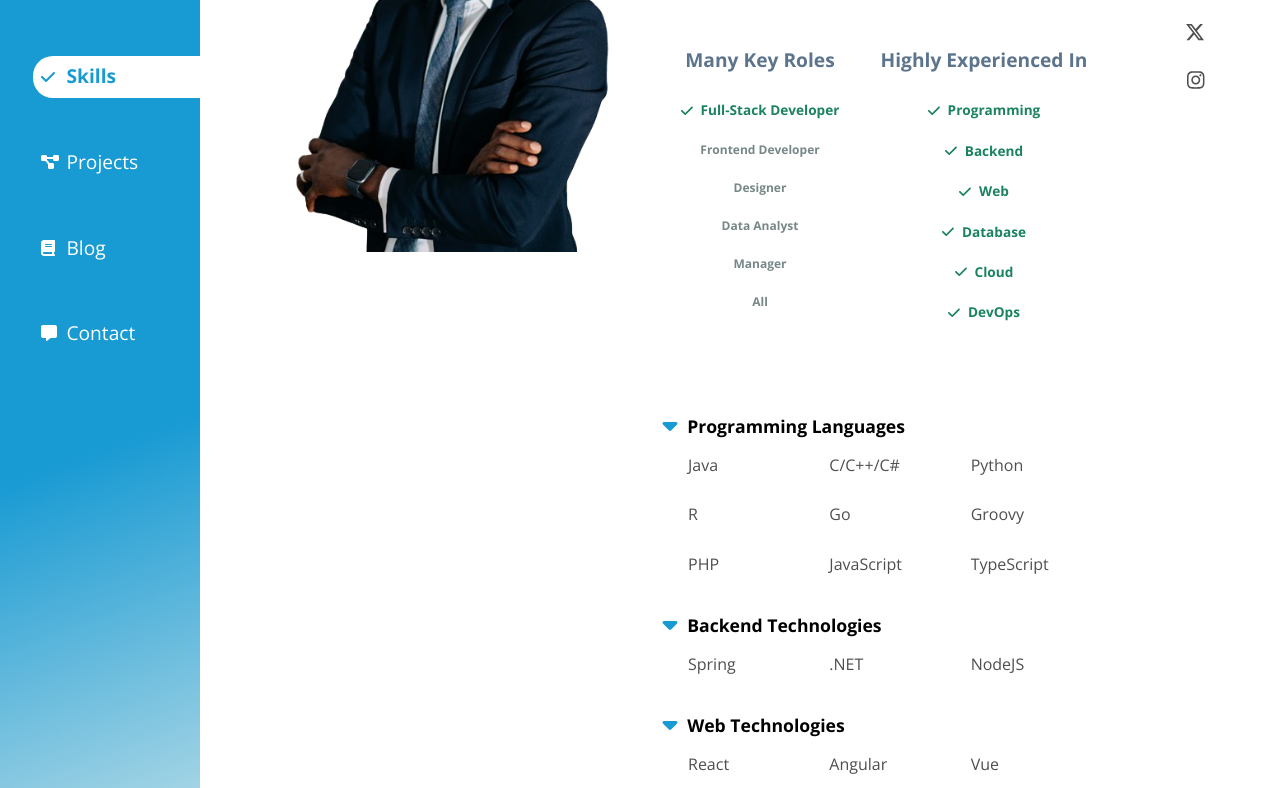
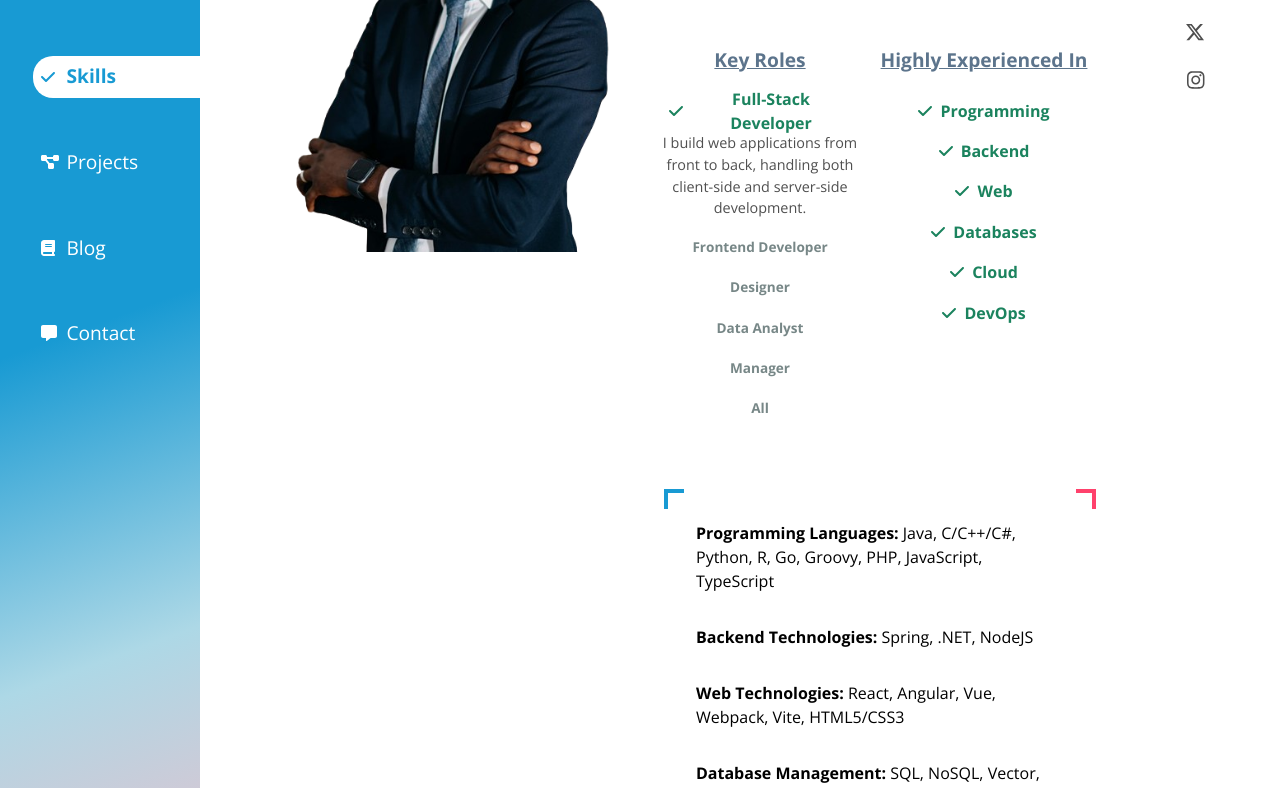
Before and after one commit to R-Daneel0livaw/portfolio, a React (Vite) app: page /skills in a window 1280 px wide. Shown: the part 300-1088 px from the top of the page. Built offline with nearby package versions, Linux system fonts and the light colour scheme; a web font is replaced by a local one.

Commit message:
Add skill button descriptions and adjust sizing of fonts in section.

```diff
--- a/src/pages/Skills/Skills.module.css
+++ b/src/pages/Skills/Skills.module.css
@@ -54,6 +54,7 @@
   font-weight: bold;
   font-size: 1.2rem;
   margin-bottom: 1rem;
+  text-decoration: underline;
 }
 
 .personaExperienceContainer {
@@ -92,20 +93,28 @@
   /* background-color: #e5ecec; */
   color: #778787;
   font-weight: bold;
-  font-size: 0.75rem;
+  font-size: 0.85rem;
   cursor: pointer;
   /* transition: background-color 0.3s; */
   text-transform: capitalize;
+  height: 1.9rem;
 }
 
 .selected {
   color: #1b835e;
-  font-size: 0.85rem;
+  font-size: 1rem;
   font-weight: bold;
 }
 
 .skillButton:hover {
-  font-size: .85rem;
+  font-size: 1rem;
+}
+
+.skillButtonDescription {
+  text-align: center;
+  font-size: .9rem;
+  margin: .1rem 0 .5rem;
+  color: #4f4f4f;
 }
 
 .skillsGrid {
@@ -116,9 +125,26 @@
 }
 
 .activityCotainer {
+  display: flex;
+  flex-direction: column;
+  gap: 2rem;
+  padding: 2rem;
   margin-left: 1rem;
   margin-top: 1rem;
   margin-bottom: 2rem;
+
+  background:
+    linear-gradient(to right, #189ad3 4px, transparent 4px) 0 0,
+    linear-gradient(to right, #ff416c 4px, transparent 4px) 0 100%,
+    linear-gradient(to left, #ff416c 4px, transparent 4px) 100% 0,
+    linear-gradient(to left, #189ad3 4px, transparent 4px) 100% 100%,
+    linear-gradient(to bottom, #189ad3 4px, transparent 4px) 0 0,
+    linear-gradient(to bottom, #ff416c 4px, transparent 4px) 100% 0,
+    linear-gradient(to top, #ff416c 4px, transparent 4px) 0 100%,
+    linear-gradient(to top, #189ad3 4px, transparent 4px) 100% 100%;
+
+  background-repeat: no-repeat;
+  background-size: 20px 20px;
 }
 
 .skillHeadingContainer {
--- a/src/pages/Skills/Skills.tsx
+++ b/src/pages/Skills/Skills.tsx
@@ -1,28 +1,13 @@
 import PageHeader from "../../components/PageHeader/PageHeader";
 import {
   faCheck,
-  faArrowsRotate,
 } from "@fortawesome/free-solid-svg-icons";
 import { FontAwesomeIcon } from "@fortawesome/react-fontawesome";
 import styles from "./Skills.module.css";
-import React, { useState } from "react";
-import CollapsibleSection from "../../components/CollapsibleSection/CollapsibleSection";
+import { useState } from "react";
 
 export default function Skills() {
   const [currentPersona, setCurrentPersona] = useState<string>("Full-Stack Developer");
-  const [activePersonaButton, setActivePersonaButton] = useState("full");
-
-  const [activeSections, setActiveSections] = useState<{
-    [key: string]: number;
-  }>(getDefaultActiveState());
-
-  const [inactiveSections, setInactiveSections] = useState<{
-    [key: string]: number;
-  }>(getDefaultInactiveState());
-
-  const [rotation, setRotation] = useState(0);
-
-  const [expandedActivities, setExpandedActivities] = useState<string[]>([Object.keys(getDefaultActiveState())[0]]);
 
   type Skill = string;
 
@@ -41,7 +26,7 @@ export default function Skills() {
         { shortName: "Programming", longName: "Programming Languages", skills: ["Java", "C/C++/C#", "Python", "R", "Go", "Groovy", "PHP", "JavaScript", "TypeScript"] },
         { shortName: "Backend", longName: "Backend Technologies", skills: ["Spring", ".NET", "NodeJS"] },
         { shortName: "Web", longName: "Web Technologies", skills: ["React", "Angular", "Vue", "Webpack", "Vite", "HTML5/CSS3"] },
-        { shortName: "Database", longName: "Database Management", skills: ["SQL", "NoSQL", "Vector", "Oracle", "PostgreSQL", "MySQL", "MongoDB", "Neo4j", "Cassandra"] },
+        { shortName: "Databases", longName: "Database Management", skills: ["SQL", "NoSQL", "Vector", "Oracle", "PostgreSQL", "MySQL", "MongoDB", "Neo4j", "Cassandra"] },
         { shortName: "Cloud", longName: "Cloud Platforms", skills: ["AWS", "Azure"] },
         { shortName: "DevOps", longName: "DevOps", skills: ["Docker", "Kubernetes", "OpenShift", "Jenkins", "CI/CD Pipelines", "Git"] },
       ],
@@ -50,7 +35,7 @@ export default function Skills() {
       "Frontend Developer",
       [
         { shortName: "Web", longName: "Web Technologies", skills: ["React", "Angular", "Vue", "Webpack", "Vite", "HTML5/CSS3"] },
-        { shortName: "Database", longName: "Database Management", skills: ["SQL", "NoSQL", "Vector", "Oracle", "PostgreSQL", "MySQL", "MongoDB", "Neo4j", "Cassandra"] },
+        { shortName: "Databases", longName: "Database Management", skills: ["SQL", "NoSQL", "Vector", "Oracle", "PostgreSQL", "MySQL", "MongoDB", "Neo4j", "Cassandra"] },
         { shortName: "UI/UX", longName: "UI/UX", skills: ["Figma", "Sketch", "Adobe Photoshop", "Tailwind", "Bootstrap", "Material UI", "Accessibility"] },
         { shortName: "Cloud", longName: "Cloud Platforms", skills: ["AWS", "Azure"] },
       ],
@@ -66,10 +51,10 @@ export default function Skills() {
       "Data Analyst",
       [
         { shortName: "Programming", longName: "Programming Languages", skills: ["Java", "C/C++/C#", "Python", "R", "Go", "Groovy", "PHP", "JavaScript", "TypeScript"] },
+        { shortName: "Machine Learning", longName: "Machine Learning", skills: ["Scikit-learn", "Amazon SageMaker", "Tensor-Flow", "Keras", "CARET"] },
         { shortName: "Data Visualization", longName: "Data Visualization", skills: ["Tableau", "Power BI", "Seaborn"] },
         { shortName: "Big Data", longName: "Big Data Technologies", skills: ["Hadoop", "Spark"] },
-        { shortName: "Machine Learning", longName: "Machine Learning", skills: ["Scikit-learn", "Amazon SageMaker", "Tensor-Flow", "Keras", "CARET"] },
-        { shortName: "Database", longName: "Database Management", skills: ["SQL", "NoSQL", "Vector", "Oracle", "PostgreSQL", "MySQL", "MongoDB", "Neo4j", "Cassandra"] },
+        { shortName: "Databases", longName: "Database Management", skills: ["SQL", "NoSQL", "Vector", "Oracle", "PostgreSQL", "MySQL", "MongoDB", "Neo4j", "Cassandra"] },
       ],
     ],
     [
@@ -85,12 +70,12 @@ export default function Skills() {
         { shortName: "Programming", longName: "Programming Languages", skills: ["Java", "C/C++/C#", "Python", "R", "Go", "Groovy", "PHP", "JavaScript", "TypeScript"] },
         { shortName: "Backend", longName: "Backend Technologies", skills: ["Spring", ".NET", "NodeJS"] },
         { shortName: "Web", longName: "Web Technologies", skills: ["React", "Angular", "Vue", "Webpack", "Vite", "HTML5/CSS3"] },
-        { shortName: "Database", longName: "Database Management", skills: ["SQL", "NoSQL", "Vector", "Oracle", "PostgreSQL", "MySQL", "MongoDB", "Neo4j", "Cassandra"] },
+        { shortName: "Databases", longName: "Database Management", skills: ["SQL", "NoSQL", "Vector", "Oracle", "PostgreSQL", "MySQL", "MongoDB", "Neo4j", "Cassandra"] },
         { shortName: "Cloud", longName: "Cloud Platforms", skills: ["AWS", "Azure"] },
         { shortName: "DevOps", longName: "DevOps", skills: ["Docker", "Kubernetes", "OpenShift", "Jenkins", "CI/CD Pipelines", "Git"] },
+        { shortName: "Machine Learning", longName: "Machine Learning", skills: ["Scikit-learn", "Amazon SageMaker", "Tensor-Flow", "Keras", "CARET"] },
         { shortName: "Data Visualization", longName: "Data Visualization", skills: ["Tableau", "Power BI", "Seaborn"] },
         { shortName: "Big Data", longName: "Big Data Technologies", skills: ["Hadoop", "Spark"] },
-        { shortName: "Machine Learning", longName: "Machine Learning", skills: ["Scikit-learn", "Amazon SageMaker", "Tensor-Flow", "Keras", "CARET"] },
         { shortName: "UI/UX", longName: "UI/UX", skills: ["Figma", "Sketch", "Adobe Photoshop", "Tailwind", "Bootstrap", "Material UI", "Accessibility"] },
         { shortName: "Leadership", longName: "Leadership and Commnuication", skills: ["Team Leadership", "Mentorship", "Effective Commnuication", "Analytical Thinking"] },
         { shortName: "Soft Skills", longName: "Soft Skills", skills: ["Collaboration", "Time Management", "Adaptability", "Resource Planning"] },
@@ -98,81 +83,14 @@ export default function Skills() {
     ],
   ]);
 
-
-  const handlePersonaButtonClick = (
-    target: string,
-    buttonsToEnable: string[]
-  ) => {
-    const allActivities = [
-      ...Object.keys(getDefaultActiveState()),
-      ...Object.keys(getDefaultInactiveState()),
-    ].filter((i) => !buttonsToEnable.includes(i));
-
-    const include: { [key: string]: number } = buttonsToEnable.reduce<{
-      [key: string]: number;
-    }>((acc, currentValue, index) => {
-      acc[currentValue] = index;
-      return acc;
-    }, {});
-
-    const exclude: { [key: string]: number } = allActivities.reduce<{
-      [key: string]: number;
-    }>((acc, currentValue, index) => {
-      acc[currentValue] = index;
-      return acc;
-    }, {});
-
-    setActivePersonaButton(target);
-    setInactiveSections(exclude);
-    setActiveSections(include);
-    setExpandedActivities([Object.keys(include)[0]]);
-  };
-
-  type ToggleFunction = (sectionTitle: string) => void;
-
-  const handleToggle: ToggleFunction = (sectionTitle) => {
-    console.log(sectionTitle);
-    setExpandedActivities(prevArray => {
-      const index = prevArray.indexOf(sectionTitle);
-      if (index !== -1) {
-        const newArray = [...prevArray.slice(0, index), ...prevArray.slice(index + 1)];
-        return newArray;
-      } else {
-        return [...prevArray, sectionTitle];
-      }
-    });
-  };
-
-  function getDefaultActiveState() {
-    return {
-      programming: 0,
-      backend: 1,
-      web: 2,
-      database: 3,
-      cloud: 4,
-      devops: 5,
-    };
-  }
-
-  function getDefaultInactiveState() {
-    return {
-      UX: 0,
-      "data visualization": 1,
-      "big data": 2,
-      "machine learning": 3,
-      leadership: 4,
-      "soft skills": 5,
-    };
-  }
-
-  const handleReset = () => {
-    setRotation(rotation + 360);
-    setActiveSections(getDefaultActiveState());
-    setInactiveSections(getDefaultInactiveState());
-    setActivePersonaButton("full");
-    setCurrentPersona("Full-Stack Developer")
-    setExpandedActivities([Object.keys(getDefaultActiveState())[0]]);
-  };
+  const descriptionMap: Map<string, string> = new Map([
+    ["Full-Stack Developer", "I build web applications from front to back, handling both client-side and server-side development."],
+    ["Frontend Developer", "I focus on crafting engaging user interfaces and ensuring seamless user experiences."],
+    ["Designer", "I create visually appealing designs with a focus on simplicity and intuitive interaction."],
+    ["Data Analyst", "I analyze data to derive insights and make informed decisions."],
+    ["Manager", "I lead teams and projects, ensuring efficient collaboration and successful outcomes."],
+    ["All", "Versatile Technologist."],
+  ]);
 
   return (
     <section id="skills" className={styles.skillsContainer}>
@@ -202,20 +120,21 @@ export default function Skills() {
 
         <div className={styles.personaExperienceContainer}>
           <div className={styles.personaContainer}>
-            <p className={styles.identifier}>Many Key Roles</p>
+            <p className={styles.identifier}>Key Roles</p>
             <div className={styles.buttonList}>
               {Array.from(experienceMap.keys()).map((persona: string, index: number) => (
+                <>
                 <button key={index} className={`${styles.skillButton} ${currentPersona === persona ? styles.selected : ''}`} onClick={() => setCurrentPersona(persona)}>
                   {currentPersona === persona && (
                     <FontAwesomeIcon icon={faCheck} />
                   )}
                   {persona}
                 </button>
+                {currentPersona === persona && <p className={styles.skillButtonDescription}>{descriptionMap.get(currentPersona)}</p>}
+                </>
               ))}
             </div>
           </div>
-
-          {/* <hr className={styles.buttonSectionSplit} /> */}
 
           <div className={styles.experienceContainer}>
             <p className={styles.identifier}>Highly Experienced In</p>
@@ -232,17 +151,7 @@ export default function Skills() {
 
         <div className={styles.activityCotainer}>
           {experienceMap.get(currentPersona)!.map((experience: Experience, index: number) => (
-            <CollapsibleSection
-              title={experience.longName}
-              isExpanded={expandedActivities.includes("programming")}
-              onToggle={() => handleToggle("programming")}
-            >
-              <ul key={index} className={styles.skillActivityList}>
-                {experience.skills.map((skill, skillIndex) => (
-                  <li key={skillIndex}>{skill}</li>
-                ))}
-              </ul>
-            </CollapsibleSection>
+            <p key={index}><b>{experience.longName}:</b> {experience.skills.join(", ")}</p>
           ))}
         </div>
       </div>
```
